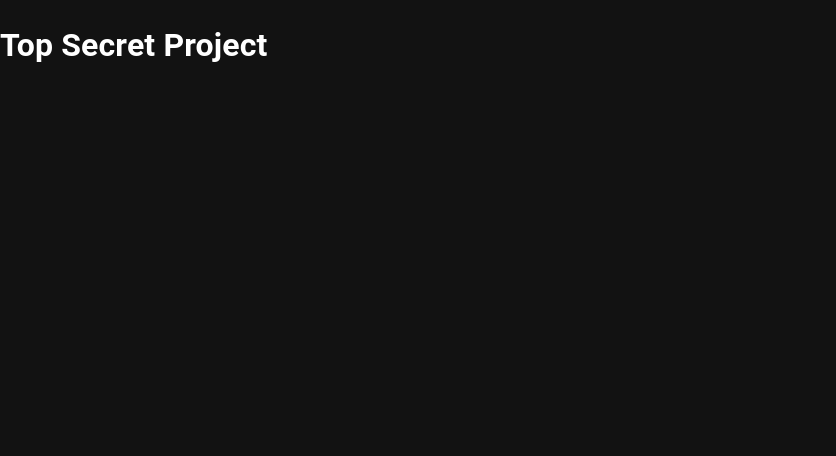
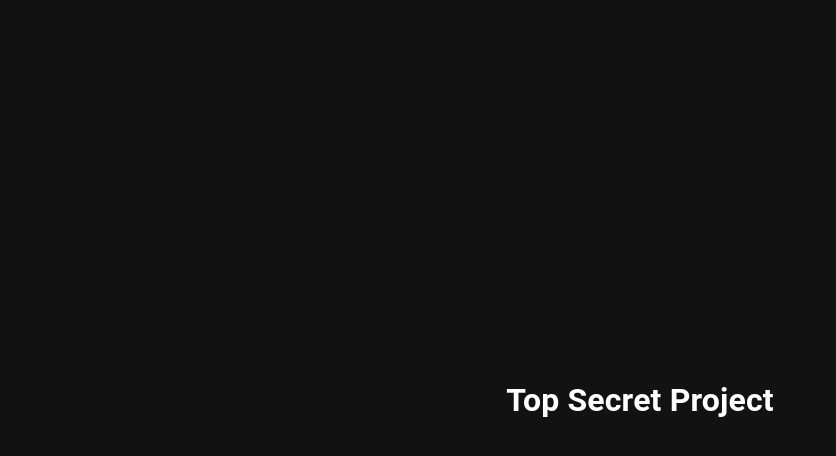
Before and after one commit to insanetim/deviro-test, a React (Vite) app: page / in a window 1280 px wide. Shown: the top 456 px of the page, without its empty margins (0-836 px from the left). Built offline with nearby package versions, Linux system fonts and the light colour scheme.

Commit message:
add layout

```diff
--- a/src/App.tsx
+++ b/src/App.tsx
@@ -1,5 +1,6 @@
 import { CssBaseline } from "@mui/material"
 import { createTheme, ThemeProvider } from "@mui/material/styles"
+import MainLayout from "./layouts/MainLayout"
 
 const darkTheme = createTheme({
   palette: {
@@ -11,9 +12,11 @@ const App = () => {
   return (
     <ThemeProvider theme={darkTheme}>
       <CssBaseline />
-      <div>
-        <h1>Top Secret Project</h1>
-      </div>
+      <MainLayout>
+        <div>
+          <h1>Top Secret Project</h1>
+        </div>
+      </MainLayout>
     </ThemeProvider>
   )
 }
--- a/src/index.scss
+++ b/src/index.scss
@@ -0,0 +1,6 @@
+.main-container {
+  height: 100vh;
+  display: flex;
+  justify-content: center;
+  align-items: center;
+}
--- /dev/null
+++ b/src/layouts/MainLayout.tsx
@@ -0,0 +1,7 @@
+import type { PropsWithChildren } from "react"
+
+const MainLayout = ({ children }: PropsWithChildren) => {
+  return <main className="main-container">{children}</main>
+}
+
+export default MainLayout
```
